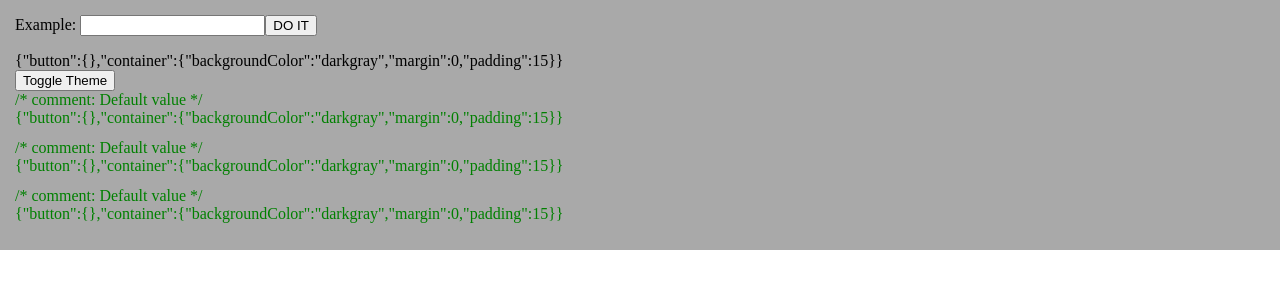
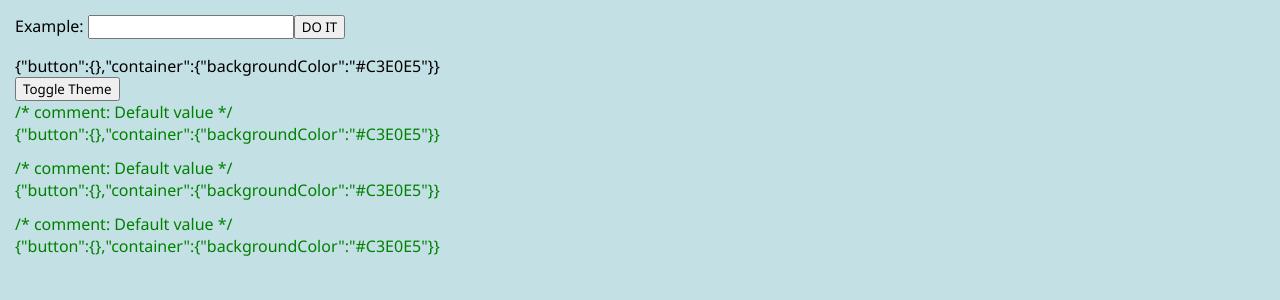
Before and after one commit to SamukaDEV/smk-react-context-example, a React (Create React App) app: page / in a window 1280 px wide. Shown: the top 300 px of the page. Built offline with nearby package versions, Linux system fonts and the light colour scheme.

Commit message:
3 files modified

```diff
--- a/src/App.js
+++ b/src/App.js
@@ -21,7 +21,7 @@ const App = () => {
   };
 
   return (
-    <div className="App" style={theme.container}>
+    <div className="App container" style={theme.container}>
       <form onSubmit={handleSubmit}>
         <label htmlFor="example">Example: </label>
         <input type="text" value={formText} onChange={handleChange} />
--- a/src/style.css
+++ b/src/style.css
@@ -1,8 +1,15 @@
+* {
+  font-family: 'Segoe UI', Tahoma, Geneva, Verdana, sans-serif;
+}
 body {
   margin: 0;
   padding: 0;
 }
-
+.container {
+  padding: 15px;
+  background-color: rgb(243, 243, 243);
+  height: calc(100vh - 30px);
+}
 h1,
 p {
   font-family: Lato;
--- a/src/styles/index.js
+++ b/src/styles/index.js
@@ -2,14 +2,14 @@ const StyleTheme = {
   light: {
     button: {},
     container: {
-      backgroundColor: 'darkgray',
-      margin: 0,
-      padding: 15
+      backgroundColor: '#C3E0E5'
     }
   },
   dark: {
     button: {},
-    container: {}
+    container: {
+      backgroundColor: '#274472'
+    }
   }
 };
 export default StyleTheme;
```
